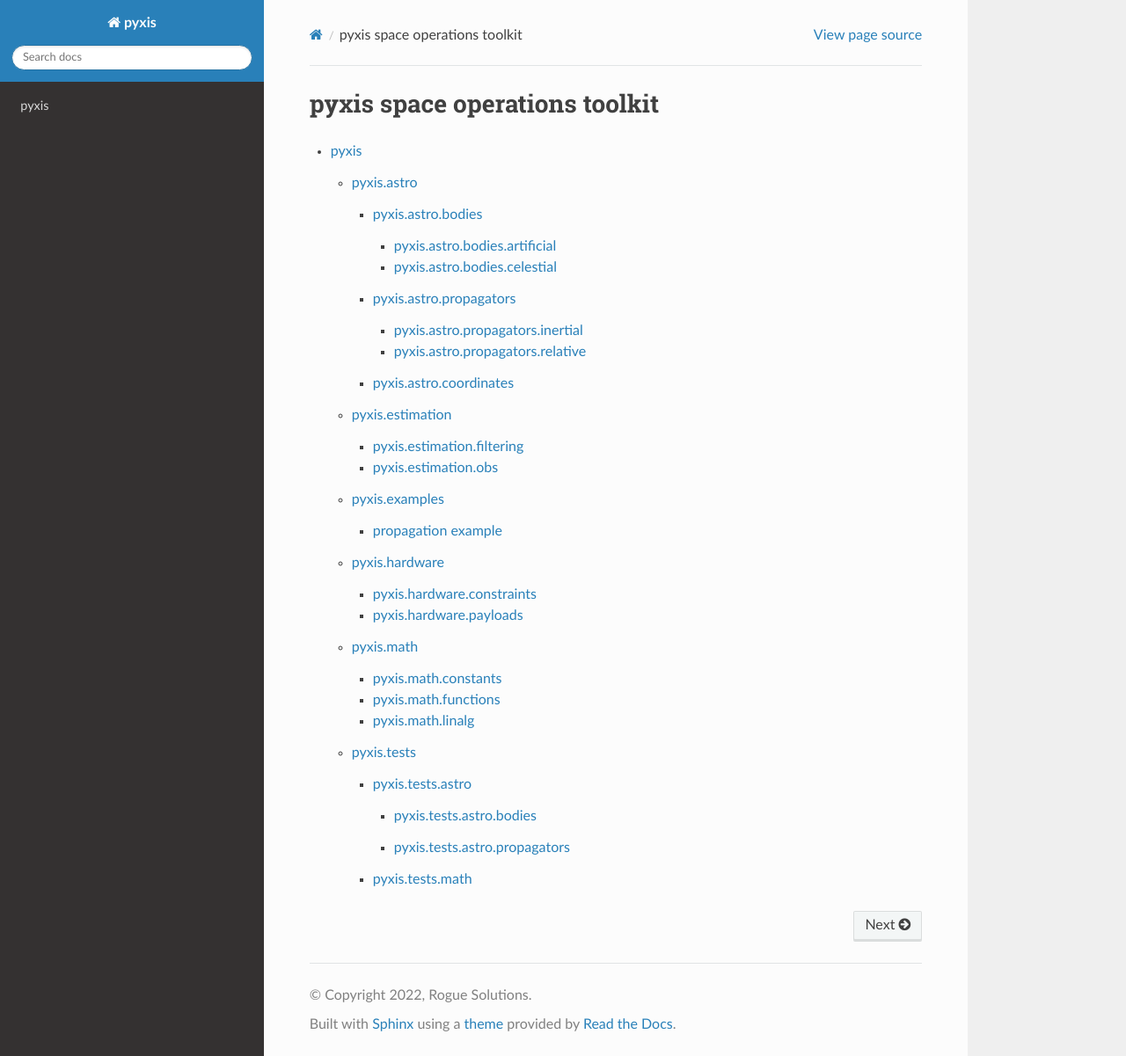
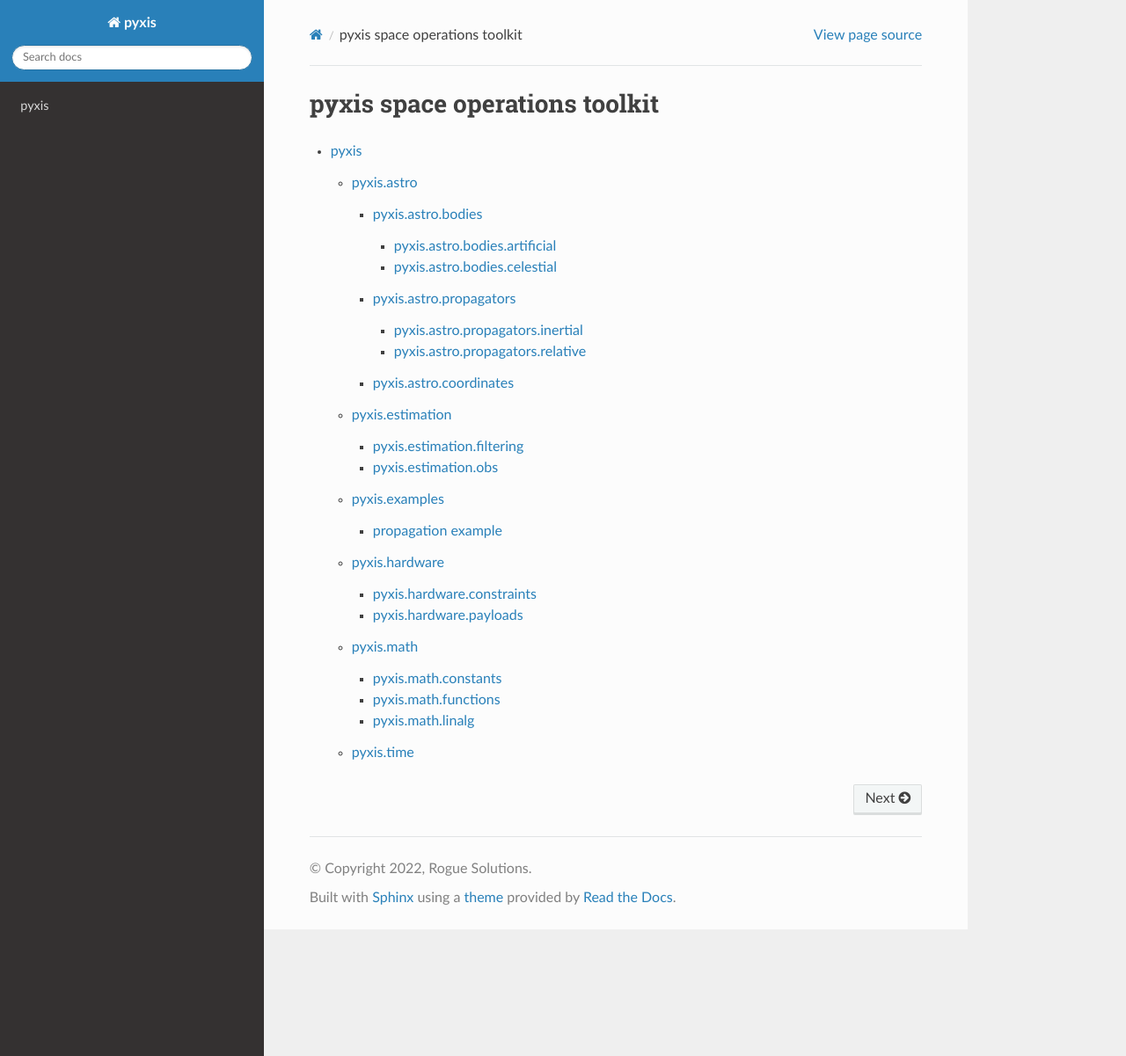
Before and after one commit to brandon-sexton/pysmad, a Sphinx documentation site: the page built from docs/source/index.rst, in a window 1280 px wide and 1201 px high. Shown: the whole window at 88% size. Built offline with Sphinx 7.4.7 and the Read the Docs theme 2.0.0, drawn with Linux system fonts in a browser that asks for light colours; pages that are not in the unit, such as notebooks, are missing from menus.

Commit message:
removed test documentation

```diff
--- a/docs/source/pyxis.tests.astro.bodies.rst
+++ /dev/null
@@ -1,12 +0,0 @@
-pyxis.tests.astro.bodies
-========================
-
-.. toctree::
-   :maxdepth: 6
-
-   pyxis.tests.astro.bodies.test_celestial
-
-.. automodule:: pyxis.tests.astro.bodies
-   :members:
-   :undoc-members:
-   :show-inheritance:
--- a/docs/source/pyxis.tests.astro.bodies.test_celestial.rst
+++ /dev/null
@@ -1,4 +0,0 @@
-.. automodule:: pyxis.tests.astro.bodies.test_celestial
-   :members:
-   :undoc-members:
-   :show-inheritance:
--- a/docs/source/pyxis.tests.astro.propagators.rst
+++ /dev/null
@@ -1,12 +0,0 @@
-pyxis.tests.astro.propagators
-=============================
-
-.. toctree::
-   :maxdepth: 6
-
-   pyxis.tests.astro.propagators.test_inertial
-
-.. automodule:: pyxis.tests.astro.propagators
-   :members:
-   :undoc-members:
-   :show-inheritance:
--- a/docs/source/pyxis.tests.astro.propagators.test_inertial.rst
+++ /dev/null
@@ -1,4 +0,0 @@
-.. automodule:: pyxis.tests.astro.propagators.test_inertial
-   :members:
-   :undoc-members:
-   :show-inheritance:
--- a/docs/source/pyxis.tests.astro.rst
+++ /dev/null
@@ -1,18 +0,0 @@
-pyxis.tests.astro
-=================
-
-.. toctree::
-   :maxdepth: 6
-
-   pyxis.tests.astro.bodies
-   pyxis.tests.astro.propagators
-
-.. toctree::
-   :maxdepth: 6
-
-   pyxis.tests.astro.test_coordinates
-
-.. automodule:: pyxis.tests.astro
-   :members:
-   :undoc-members:
-   :show-inheritance:
--- a/docs/source/pyxis.tests.astro.test_coordinates.rst
+++ /dev/null
@@ -1,4 +0,0 @@
-.. automodule:: pyxis.tests.astro.test_coordinates
-   :members:
-   :undoc-members:
-   :show-inheritance:
--- a/docs/source/pyxis.tests.math.rst
+++ /dev/null
@@ -1,12 +0,0 @@
-pyxis.tests.math
-================
-
-.. toctree::
-   :maxdepth: 6
-
-   pyxis.tests.math.test_linalg
-
-.. automodule:: pyxis.tests.math
-   :members:
-   :undoc-members:
-   :show-inheritance:
--- a/docs/source/pyxis.tests.math.test_linalg.rst
+++ /dev/null
@@ -1,4 +0,0 @@
-.. automodule:: pyxis.tests.math.test_linalg
-   :members:
-   :undoc-members:
-   :show-inheritance:
--- a/docs/source/pyxis.tests.rst
+++ /dev/null
@@ -1,18 +0,0 @@
-pyxis.tests
-===========
-
-.. toctree::
-   :maxdepth: 6
-
-   pyxis.tests.astro
-   pyxis.tests.math
-
-.. toctree::
-   :maxdepth: 6
-
-   pyxis.tests.test_time
-
-.. automodule:: pyxis.tests
-   :members:
-   :undoc-members:
-   :show-inheritance:
--- a/docs/source/pyxis.tests.test_time.rst
+++ /dev/null
@@ -1,4 +0,0 @@
-.. automodule:: pyxis.tests.test_time
-   :members:
-   :undoc-members:
-   :show-inheritance:
--- a/docs/source/pyxis.time.rst
+++ b/docs/source/pyxis.time.rst
@@ -1,3 +1,6 @@
+pyxis.time
+==========
+
 .. automodule:: pyxis.time
    :members:
    :undoc-members:
```
